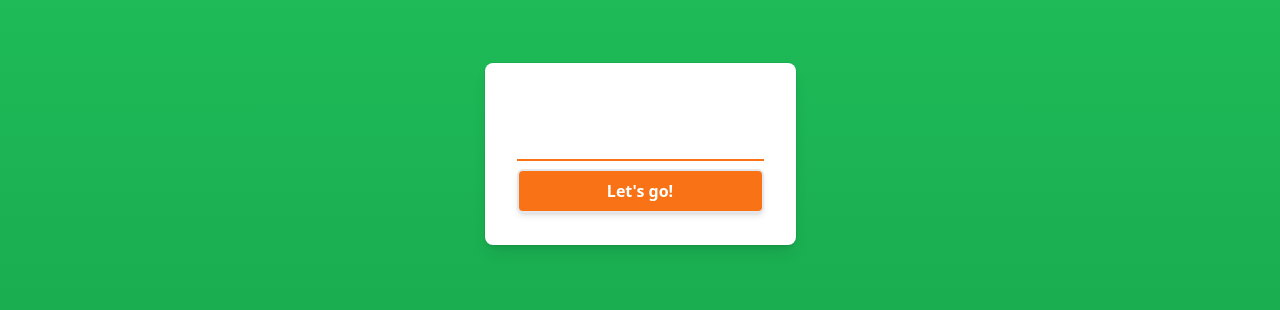
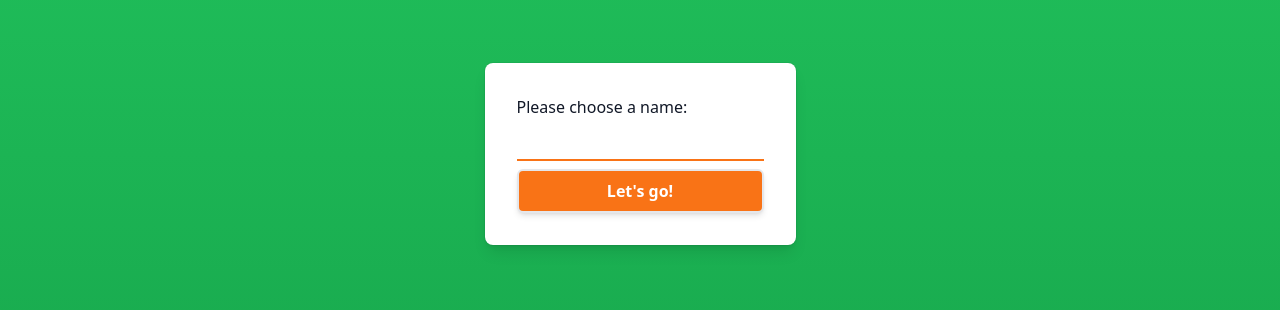
Before and after one commit to mamidenn/planning-poker, a Next.js app: page /register in a window 1280 px wide. Shown: the part 246-556 px from the top of the page. Built offline with nearby package versions, Linux system fonts and the light colour scheme.

Commit message:
fix invisible text

```diff
--- a/pages/register.tsx
+++ b/pages/register.tsx
@@ -36,7 +36,7 @@ const Register: NextPage = ({
         autoComplete="off"
         method="post"
         action="/api/register"
-        className="flex flex-col gap-2 outline outline-1 outline-gray-900/5 rounded-lg shadow-lg p-8 bg-white"
+        className="flex flex-col gap-2 text-gray-900 outline outline-1 outline-gray-900/5 rounded-lg shadow-lg p-8 bg-white"
       >
         <label htmlFor="name">Please choose a name:</label>
         <input
```
